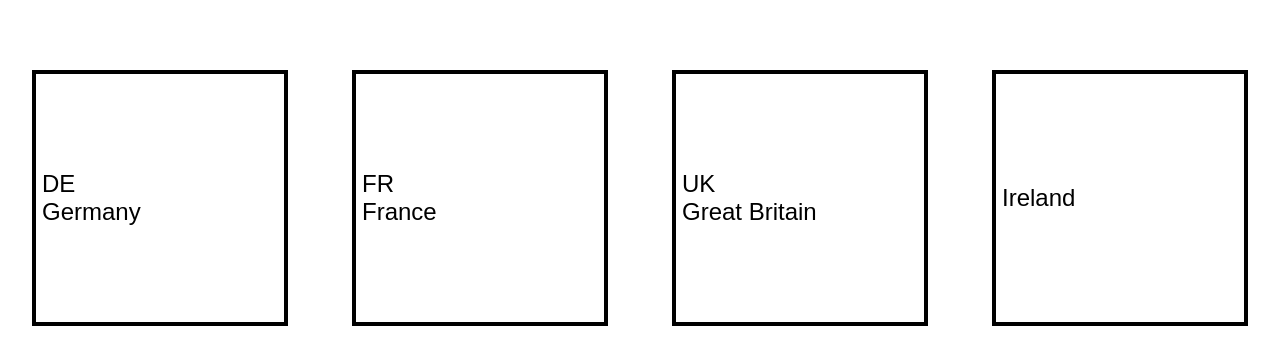
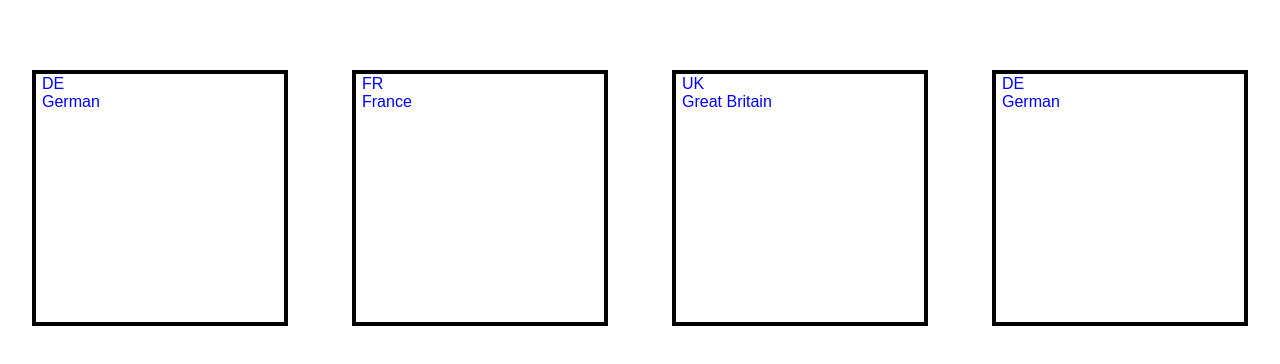
Before and after one commit to xIrusux/CondeNast-SoftwareDeveloper-Techtest, a website: page public/index.html in a window 1280 px wide. Shown: the part 166-530 px from the top of the page. Drawn offline with Linux system fonts and the light colour scheme; a web font is replaced by a local one.

Commit message:
Styling 2

```diff
--- a/public/index.html
+++ b/public/index.html
@@ -14,10 +14,18 @@
             <h1>News </br> around </br> the world</h1>
         </section>
         <section class = "countries-display">
-            <button class="country-select" data-country="de">DE<br>Germany</button>
-            <button class = "country-select france" data-country="fr">FR</br>France</button>
-            <button class = "country-select great-britain" data-country="gb">UK<br>Great Britain</button>
-            <button class = "country-select ireland" data-country="ie">Ireland</button>
+            <button class="country-select" data-country="de">
+              <div class="country-text">DE<br>German</div>
+            </button>
+            <button class = "country-select france" data-country="fr">
+              <div class="country-text">FR</br>France</div>
+            </button>
+            <button class = "country-select great-britain" data-country="gb">
+              <div class="country-text">UK<br>Great Britain</div>
+            </button>
+            <button class = "country-select ireland" data-country="ie">
+              <div class="country-text">DE<br>German</div>
+            </button>
         </section>
 
         <section class = "articles-display">
--- a/public/style.css
+++ b/public/style.css
@@ -21,17 +21,42 @@ p {
 }
 .country-select {
     font-family: 'Darker Grotesque', sans-serif;
-    font-size: 1.5rem;
+    font-size: 1rem;
     text-align: left;
     border: 4px solid black;
     background-color: white;
     width: 20vw;
     height: 20vw;
+    display: flex;
+    align-items: flex-start;
 
 }
 
-.full-country-name {
+.country-text {
     font-size: 1rem;
+    color: blue;
+
+}
+
+h2{
+  font-family: 'Suez One', serif;
+  font-size: 1rem;
+  padding-left: 8vw;
+  padding-top: 2vh;
+  width: 100%;
+  height: 25vh;
+}
+
+a{
+color:
+}
+
+img{
+
+}
+
+p{
+
 }
 
 
@@ -39,4 +64,6 @@ p {
 
 
 
+
+
 /* Larger size (over 768px) */
```
